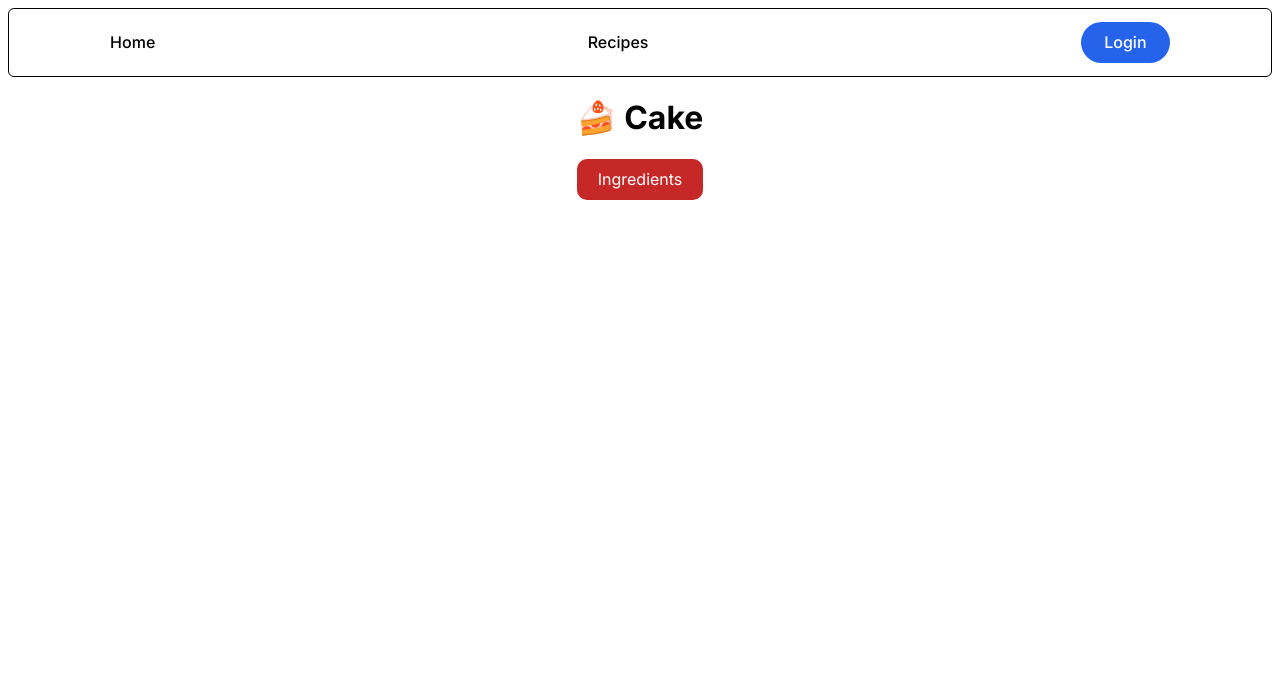
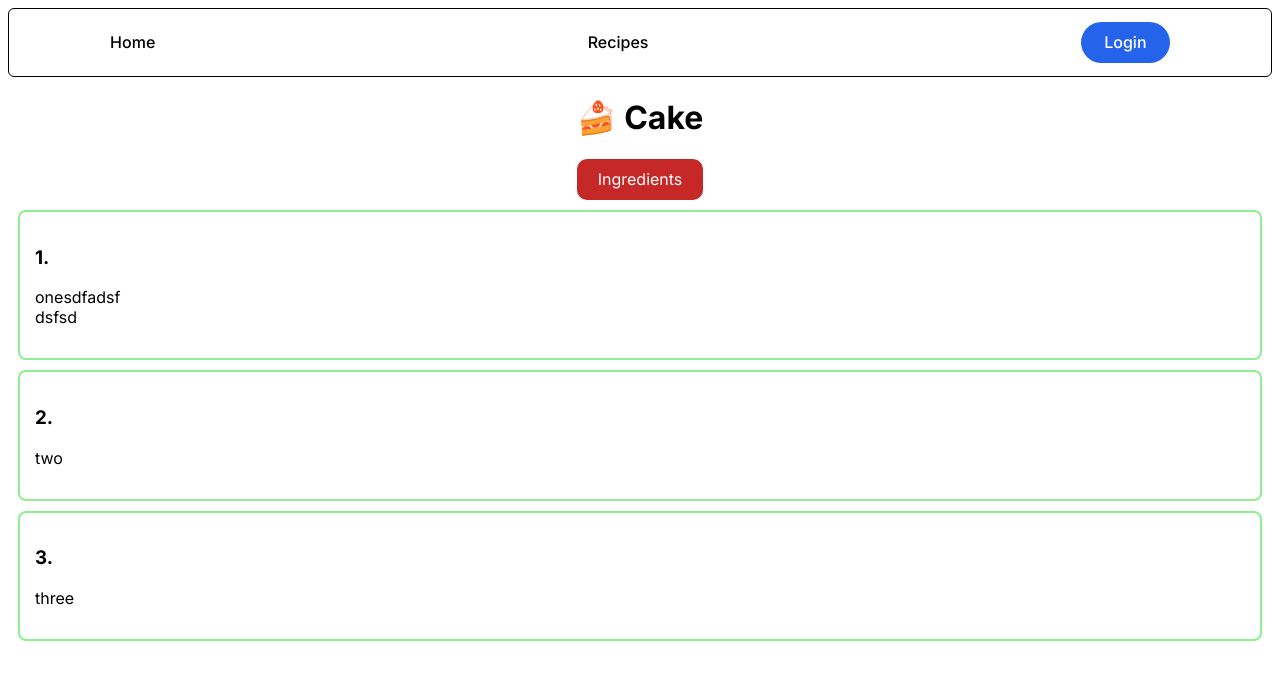
Before and after one commit to gluzandii/Recipe-Viewer, a React (Vite) app in the folder frontend-rv/: page /recipe/chicken-curry-001 in a window 1280 px wide. Shown: the top 680 px of the page. Built offline with nearby package versions, Linux system fonts and the light colour scheme.

Commit message:
Displays recipe instructions as steps
Renders recipe instructions as a numbered list using a new RecipeStep component.
Updates the Recipes page to use multi-line instructions.
Removes the instructions property from the RecipeItem component.

```diff
--- a/frontend-rv/src/components/RecipeItem/RecipeItem.tsx
+++ b/frontend-rv/src/components/RecipeItem/RecipeItem.tsx
@@ -5,7 +5,6 @@ type RecipeItemProps = {
     index: number;
     name: string;
     hash: string;
-    instructions: string;
     iconEmoji: string;
 }
 
--- /dev/null
+++ b/frontend-rv/src/components/RecipeStep/RecipeStep.module.scss
@@ -0,0 +1,29 @@
+.steps {
+  list-style: none;
+  padding: 0;
+  margin: 0;
+}
+
+.step {
+  position: relative;
+  border: 2px solid lightgreen;
+  border-radius: 8px;
+  padding: 15px;
+  margin: 10px auto; // Center the items and prevent overflow
+  transition: box-shadow 0.3s ease;
+  overflow: hidden;
+  max-width: calc(100% - 20px); // Prevent overflow on both sides
+  box-sizing: border-box;
+}
+
+.step:hover {
+  box-shadow: 0 0 10px lightgreen;
+}
+
+.step h2 {
+  margin: 0;
+}
+
+.text {
+  white-space: pre-line;
+}
--- /dev/null
+++ b/frontend-rv/src/components/RecipeStep/RecipeStep.tsx
@@ -0,0 +1,19 @@
+import styles from "./RecipeStep.module.scss";
+
+type RecipeStepProps = {
+    index: number;
+    instruction: string;
+}
+
+export default function RecipeStep(props: RecipeStepProps) {
+    const {index, instruction} = props;
+
+    return (
+        <ol className={styles.steps}>
+            <li key={index} className={styles.step}>
+                <h3>{index + 1}.</h3>
+                <p className={styles.text}>{instruction}</p>
+            </li>
+        </ol>
+    );
+}
--- a/frontend-rv/src/pages/recipe/Recipe.tsx
+++ b/frontend-rv/src/pages/recipe/Recipe.tsx
@@ -2,6 +2,7 @@ import {Link, useParams} from "react-router-dom";
 import type {Recipe} from "../../library/Recipe.ts";
 
 import styles from "./Recipe.module.scss"
+import RecipeStep from "../../components/RecipeStep/RecipeStep.tsx";
 
 export default function Recipe() {
     const {recipeID} = useParams<{ recipeID: string }>();
@@ -11,7 +12,7 @@ export default function Recipe() {
         name: "Cake",
         hash: recipeID ?? "sample-recipe",
         instructions: [
-            "one",
+            "onesdfadsf\ndsfsd",
             "two",
             "three"
         ]
@@ -20,6 +21,9 @@ export default function Recipe() {
         <div>
             <h1 className={styles.recipe}>{recipe.iconEmoji} {recipe.name}</h1>
             <Link to={`/ingredients/${recipeID}`} className={styles.ingredientButton}>Ingredients</Link>
+            {recipe.instructions.map((instruction, index) => (
+                <RecipeStep index={index} instruction={instruction}/>
+            ))}
         </div>
     )
 }
--- a/frontend-rv/src/pages/recipes/Recipes.tsx
+++ b/frontend-rv/src/pages/recipes/Recipes.tsx
@@ -5,13 +5,25 @@ export default function Recipes() {
     const recipes: Recipe[] = [
         {
             name: "Spaghetti Bolognese",
-            instructions: "1. Cook spaghetti. 2. Prepare Bolognese sauce. 3. Combine and serve.",
+            instructions: [
+                "1. Cook spaghetti according to package instructions.",
+                "2. In a separate pan, sauté onions and garlic.",
+                "3. Add ground beef and cook until browned.",
+                "4. Stir in tomato sauce and simmer for 20 minutes.",
+                "5. Serve sauce over spaghetti and garnish with Parmesan cheese."
+            ],
             hash: "spaghetti-bolognese-001",
             iconEmoji: "🍝"
         },
         {
             name: "Chicken Curry",
-            instructions: "1. Cook chicken. 2. Prepare curry sauce. 3. Combine and serve with rice.",
+            instructions: [
+                "1. Sauté onions, garlic, and ginger in a pot.",
+                "2. Add chicken pieces and cook until browned.",
+                "3. Stir in curry powder and cook for 2 minutes.",
+                "4. Add coconut milk and simmer until chicken is cooked through.",
+                "5. Serve with rice and garnish with fresh cilantro."
+            ],
             hash: "chicken-curry-001",
             iconEmoji: "🍛"
         }
@@ -21,7 +33,7 @@ export default function Recipes() {
             <h1>Recipes</h1>
             <div>
                 {recipes.map((recipe, index) => (
-                    <RecipeItem index={index} name={recipe.name} instructions={recipe.instructions}
+                    <RecipeItem index={index} name={recipe.name}
                                 hash={recipe.hash} iconEmoji={recipe.iconEmoji}/>
                 ))}
             </div>
```
